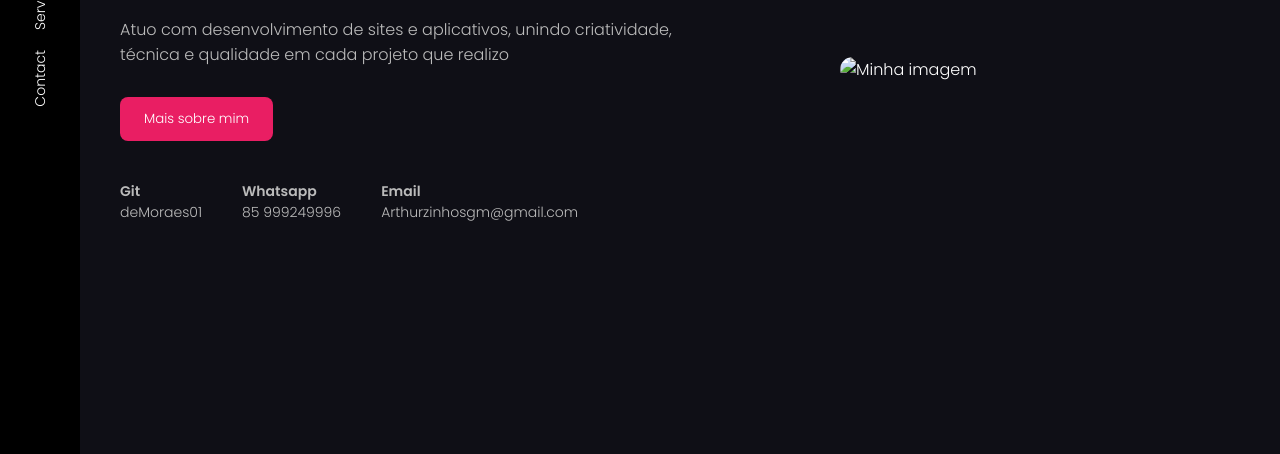
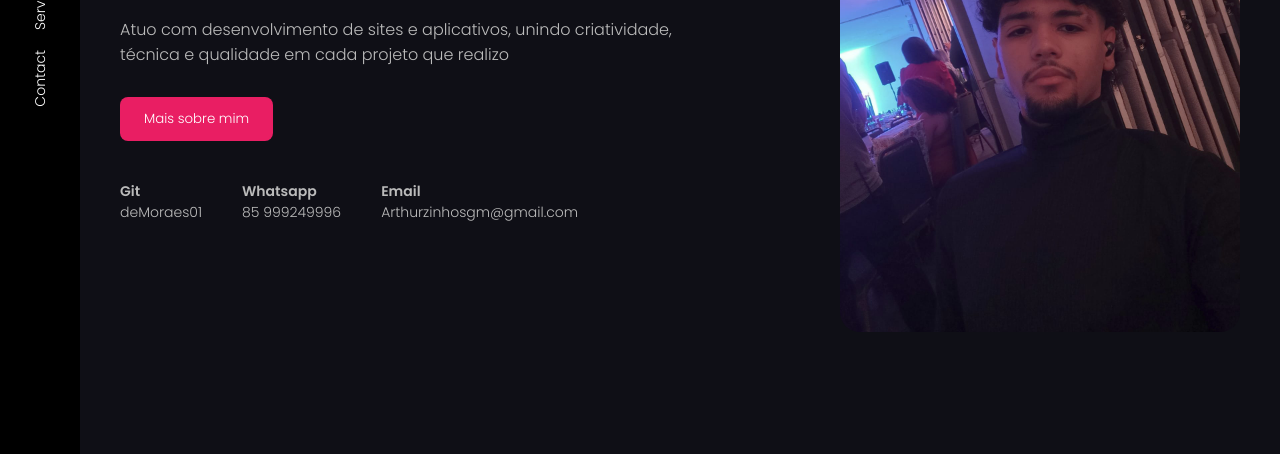
Before and after one commit to deMoraes01/Arthur.dev, a plain HTML site: page index.html in a window 1280 px wide. Shown: the part 346-800 px from the top of the page. Drawn offline with Linux system fonts and the light colour scheme.

Commit message:
Update index.html

```diff
--- a/index.html
+++ b/index.html
@@ -49,7 +49,7 @@
         </div>
       </div>
       <div class="profile-img">
-        <img src="img/Arthur.jpeg" alt="Minha imagem" />
+        <img src="Arthur.jpeg" alt="Minha imagem" />
       </div>
     </div>
   </div>
```
